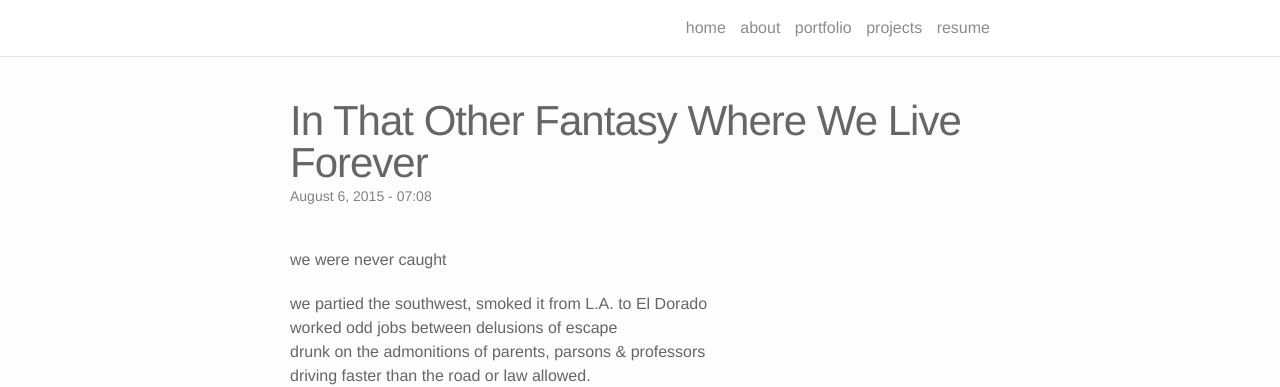
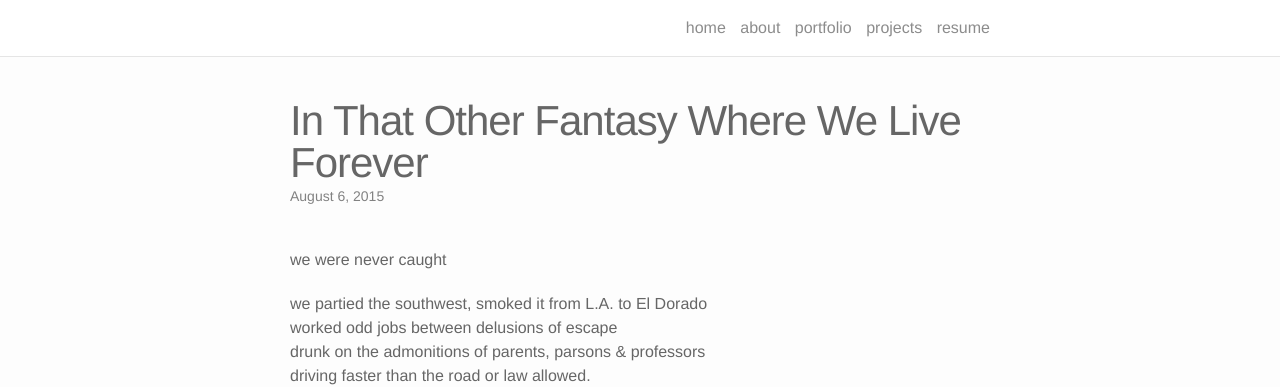
Before and after one commit to michelleplunkett/michelleplunkett.github.io, a Jekyll site: the page built from _projects/2015-08-06-fantasy.markdown, in a window 1280 px wide. Shown: the top 387 px of the page. Built offline with Jekyll 4.4.1, drawn with Linux system fonts in a browser that asks for light colours; nearby versions of some CDN libraries.

Commit message:
Update post.html

```diff
--- a/_layouts/post.html
+++ b/_layouts/post.html
@@ -5,7 +5,7 @@
 
   <header class="post-header">
     <h1 class="post-title">{{ page.title }}</h1>
-    <p class="post-meta">{{ page.date | date: "%B %-d, %Y - %H:%m" }}{% if page.author %} • {{ page.author }}{% endif %}{% if page.meta %} • {{ page.meta }}{% endif %}</p>
+    <p class="post-meta">{{ page.date | date: "%B %-d, %Y" }}{% if page.author %} • {{ page.author }}{% endif %}{% if page.meta %} • {{ page.meta }}{% endif %}</p>
   </header>
 
   <article class="post-content">
```
